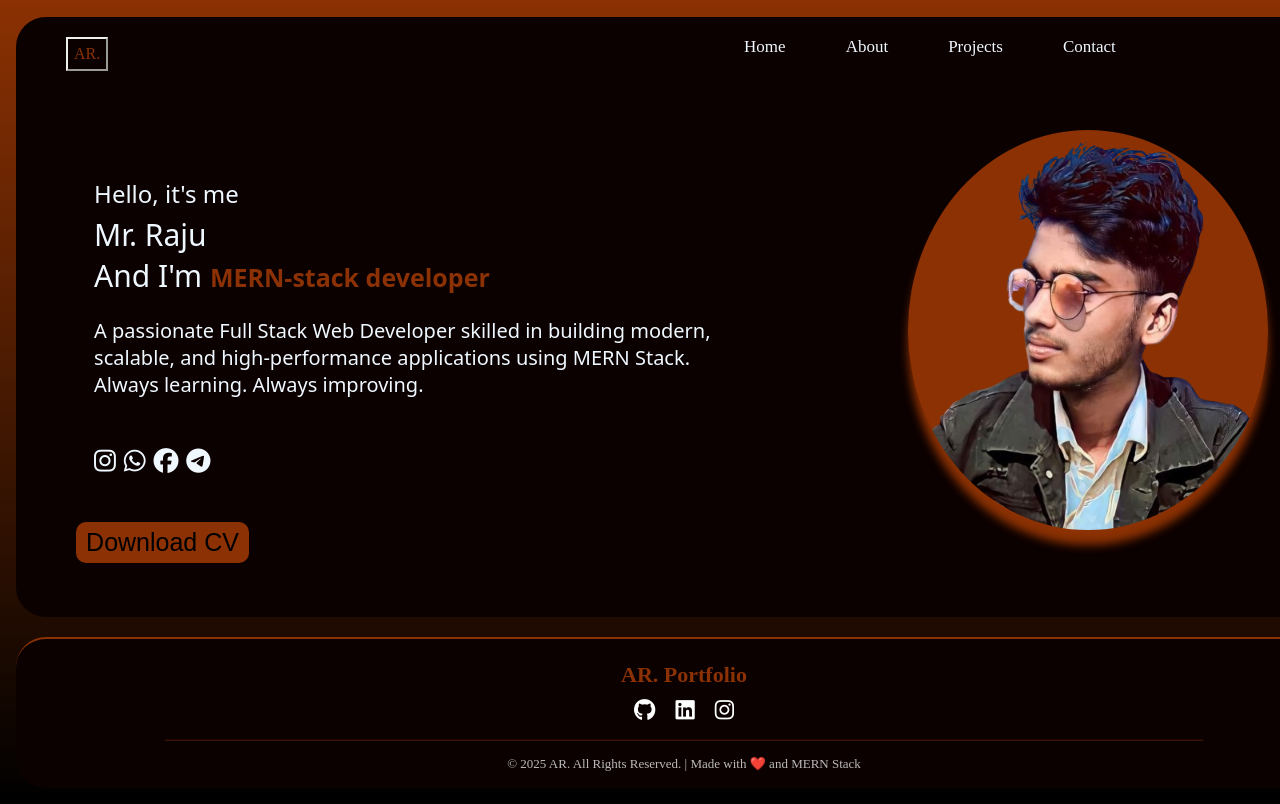
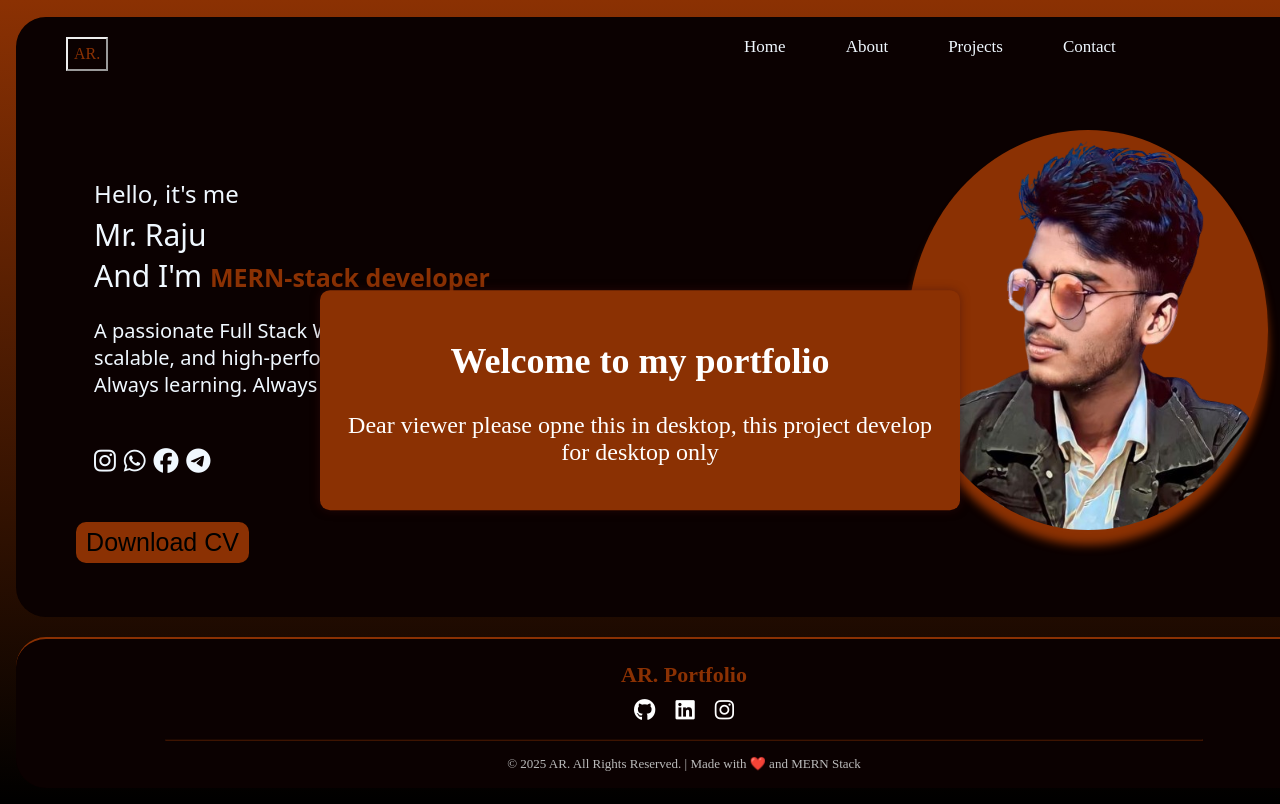
Before and after one commit to MRraju83/My-Portfolio, a plain HTML site: page index.html in a window 1280 px wide. Shown: the top 804 px of the page. Drawn offline with Linux system fonts and the light colour scheme.

Commit message:
alert send

```diff
--- a/index.html
+++ b/index.html
@@ -103,6 +103,23 @@
             display: flex;
         }
 
+        /* Welcome Alert Styles */
+        #welcome-alert {
+            position: fixed;
+            top: 50%;
+            left: 50%;
+            transform: translate(-50%, -50%);
+            background-color: #8B3103;
+            color: white;
+            padding: 20px;
+            border-radius: 10px;
+            font-size: 24px;
+            text-align: center;
+            z-index: 1000;
+            display: none;
+            box-shadow: 0 0 10px rgba(63, 14, 14, 0.5);
+        }
+
 
     </style>
 </head>
@@ -160,6 +177,12 @@
                 </div>
             </footer>
     </div>
+
+    <!-- Welcome Alert -->
+    <div id="welcome-alert">
+        <h2>Welcome to my portfolio</h2>
+        <p>Dear viewer please opne this in desktop, this project develop for desktop only</p>
+    </div>
 </body>
 
 
@@ -180,6 +203,15 @@ image.addEventListener('mousemove', (e) => {
 image.addEventListener('mouseleave', () => {
     image.style.transform = 'translate(0px, 0px)';
 });
+
+// Welcome Alert Functionality
+window.onload = function() {
+    const alertDiv = document.getElementById('welcome-alert');
+    alertDiv.style.display = 'block';
+    setTimeout(() => {
+        alertDiv.style.display = 'none';
+    }, 10000); // 30 seconds
+};
 </script>
 
 </html>
```
